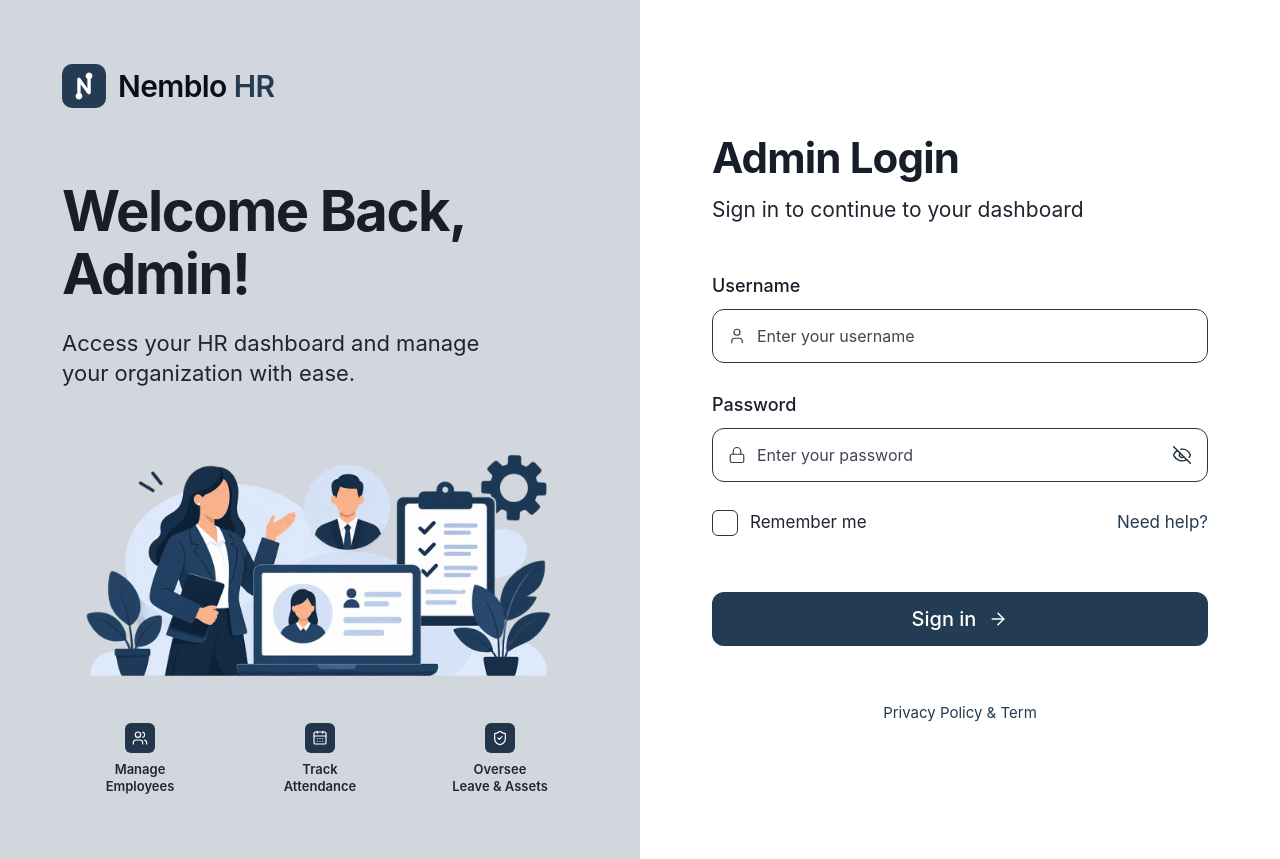
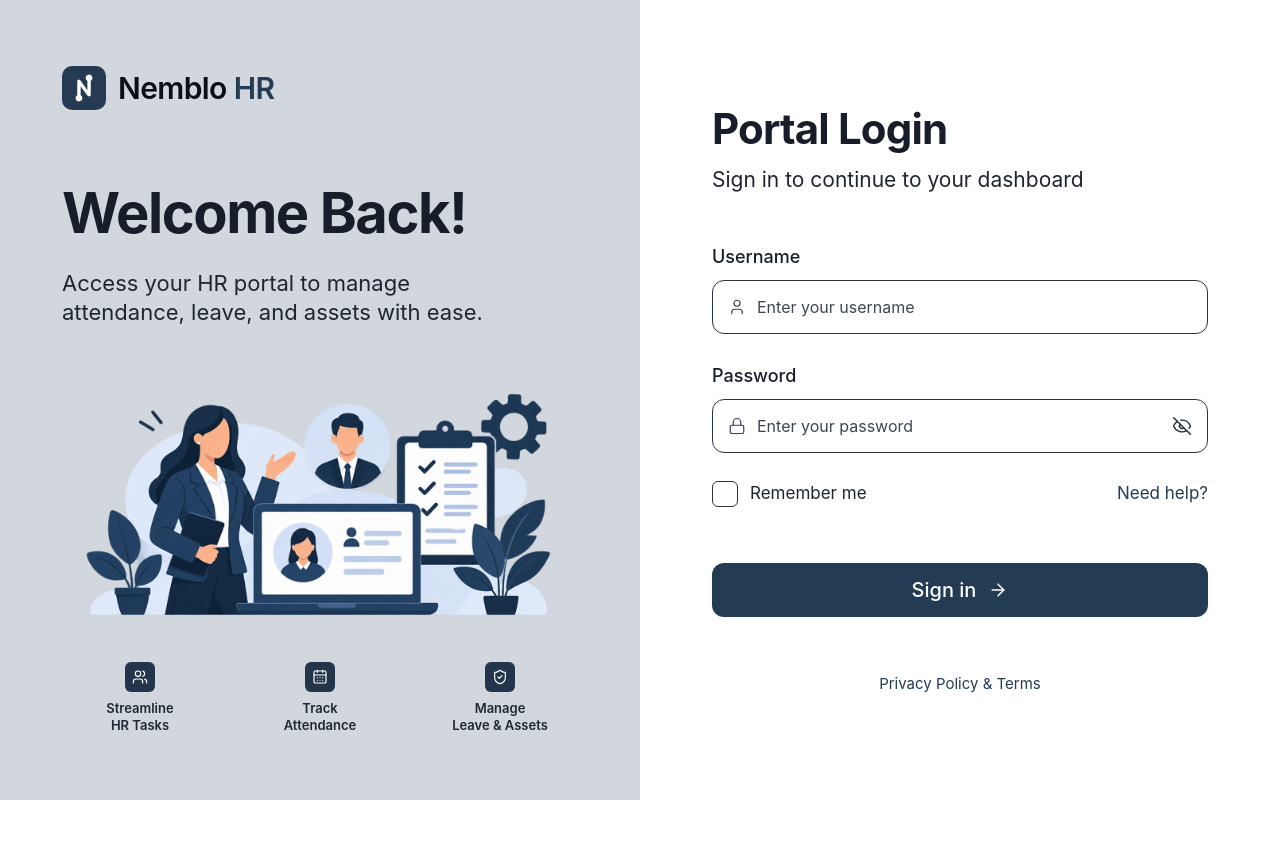
Before and after one commit to Stanix-Cohort/NembloHR_Frontend, a React (Vite) app: page /login in a window 1280 px wide. After the commit the page ends 800 px from the top, so only its background shows below. Built offline with nearby package versions, Linux system fonts and the light colour scheme; no server answers.

Commit message:
feat(auth): update login page copy for shared Admin and Employee access

```diff
--- a/src/components/auth/LoginForm.jsx
+++ b/src/components/auth/LoginForm.jsx
@@ -25,7 +25,7 @@ function LoginForm({ onSubmit, isLoading = false, error = "" }) {
 
   return (
     <section
-      aria-label="Admin Login Form"
+      aria-label="Login Form"
       className="w-full lg:w-1/2 bg-white flex items-center justify-center px-6 py-12 sm:px-12 lg:px-12 xl:px-[72px]"
     >
       <div className="w-full max-w-[576px]">
@@ -40,7 +40,7 @@ function LoginForm({ onSubmit, isLoading = false, error = "" }) {
         )}
         <div>
           <h2 className="text-[32px] sm:text-[38px] xl:text-[42px] leading-[1.15] font-bold tracking-[-0.02em] text-[#171E29]">
-            Admin Login
+            Portal Login
           </h2>
 
           <p className="mt-3 text-[17px] sm:text-[19px] xl:text-[21px] leading-[1.4] font-normal text-[#1E2530]">
@@ -203,7 +203,7 @@ function LoginForm({ onSubmit, isLoading = false, error = "" }) {
             onClick={(e) => e.preventDefault()}
             className="hover:underline"
           >
-            Term
+            Terms
           </a>
         </footer>
       </div>
--- a/src/components/auth/WelcomePanel.jsx
+++ b/src/components/auth/WelcomePanel.jsx
@@ -4,10 +4,10 @@ import hrIllustration from '../../assets/hr-illustration.png';
 
 const FEATURE_HIGHLIGHTS = [
   {
-    id: 'employees',
+    id: 'portal',
     Icon: Users,
-    line1: 'Manage',
-    line2: 'Employees',
+    line1: 'Streamline',
+    line2: 'HR Tasks',
   },
   {
     id: 'attendance',
@@ -18,7 +18,7 @@ const FEATURE_HIGHLIGHTS = [
   {
     id: 'leave-assets',
     Icon: ShieldCheck,
-    line1: 'Oversee',
+    line1: 'Manage',
     line2: 'Leave & Assets',
   },
 ];
@@ -49,12 +49,11 @@ function WelcomePanel({
         {/* Heading & Description */}
         <div className="mt-10 sm:mt-12 xl:mt-[72px]">
           <h1 className="text-[38px] sm:text-[48px] xl:text-[56px] leading-[1.12] font-bold tracking-[-0.025em] text-[#171E29]">
-            Welcome Back,
-            <br />
-            Admin!
+            Welcome Back!
           </h1>
-          <p className="mt-5 xl:mt-6 max-w-[430px] text-[18px] sm:text-[20px] xl:text-[22px] leading-[1.35] font-normal text-[#1E2530]">
-            Access your HR dashboard and manage your organization with ease.
+          <p className="mt-5 xl:mt-6 max-w-[440px] text-[18px] sm:text-[20px] xl:text-[22px] leading-[1.35] font-normal text-[#1E2530]">
+            Access your HR portal to manage attendance, leave, and assets with
+            ease.
           </p>
         </div>
 
```
